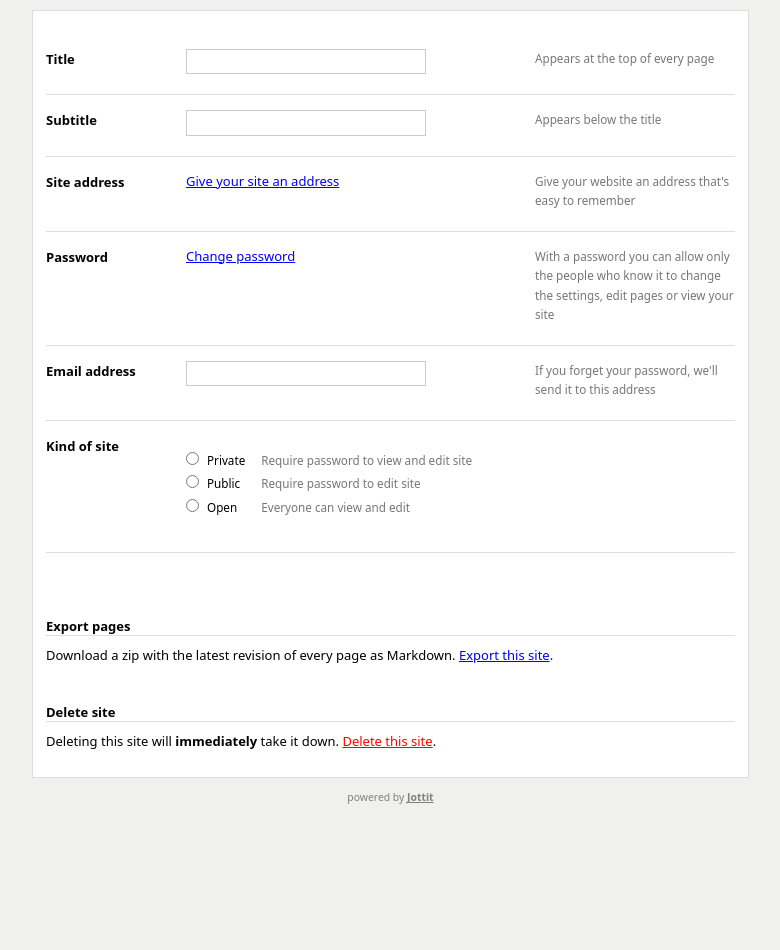
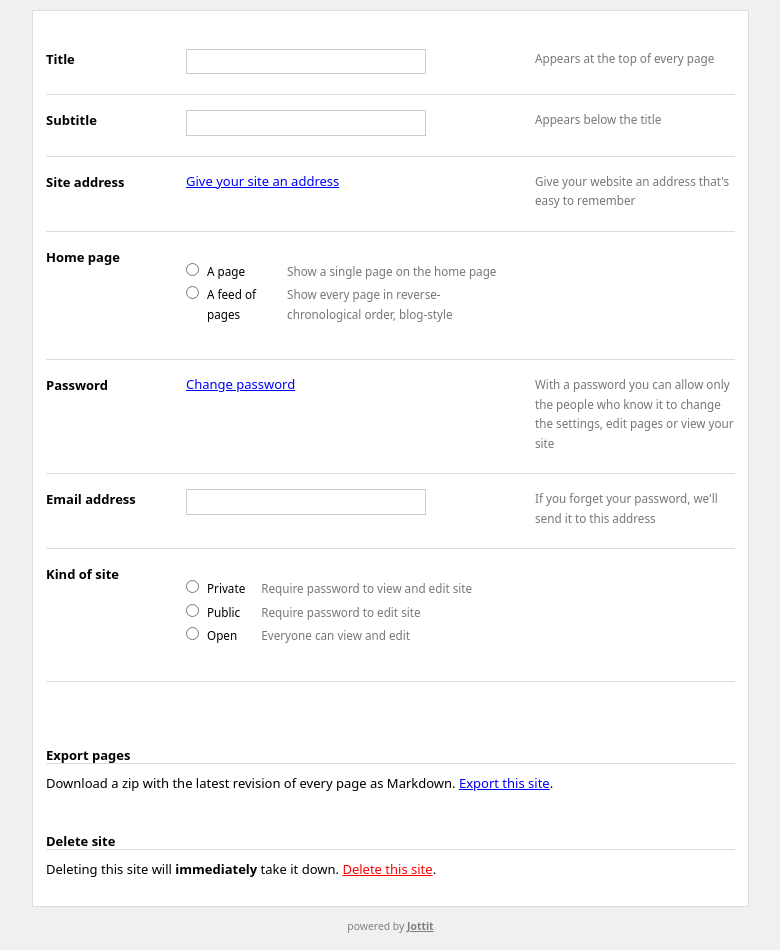
Before and after one commit to simonbc/jottit, a Flask app: template jottit/templates/admin_settings.html in a window 1280 px wide. Shown: the part 39-989 px from the top of the page, without its empty margins (168-948 px from the left). Before the commit the page ends 843 px from the top, so only its background shows below. Run offline with Flask 3, Linux system fonts and the light colour scheme; the template is opened without the code that fills it, so the values that code supplies are empty; some libraries are stand-ins or nearby versions.

Commit message:
Add home-layout radios to the settings page
Two radios under "Home page": "A page" (current behavior) and "A feed of
pages". POST validates against the allowed set and round-trips through
update_site. Sits above "Kind of site" and is available to unclaimed sites
too — it's a display choice, not an auth concern.

Co-Authored-By: Claude Opus 4.7 (1M context) <noreply@anthropic.com>

```diff
--- a/jottit/templates/admin_settings.html
+++ b/jottit/templates/admin_settings.html
@@ -32,6 +32,24 @@
           {% endif %}
         </td>
         <td class="explain">Give your website an address that's easy to remember</td>
+      </tr>
+      <tr>
+        <th>Home page</th>
+        <td>
+          <table class="security">
+            <tr>
+              <td><input type="radio" id="home_layout_page" name="home_layout" value="page" {% if home_layout == "page" %}checked{% endif %}></td>
+              <td><label for="home_layout_page">A page</label></td>
+              <td class="explain">Show a single page on the home page</td>
+            </tr>
+            <tr>
+              <td><input type="radio" id="home_layout_feed" name="home_layout" value="feed" {% if home_layout == "feed" %}checked{% endif %}></td>
+              <td><label for="home_layout_feed">A feed of pages</label></td>
+              <td class="explain">Show every page in reverse-chronological order, blog-style</td>
+            </tr>
+          </table>
+        </td>
+        <td class="explain"></td>
       </tr>
       {% if not is_unclaimed %}
         <tr>
```
Also changed, not shown: jottit/views/admin.py (+9 -2 lines), tests/test_admin_settings.py (+40 -0 lines).
